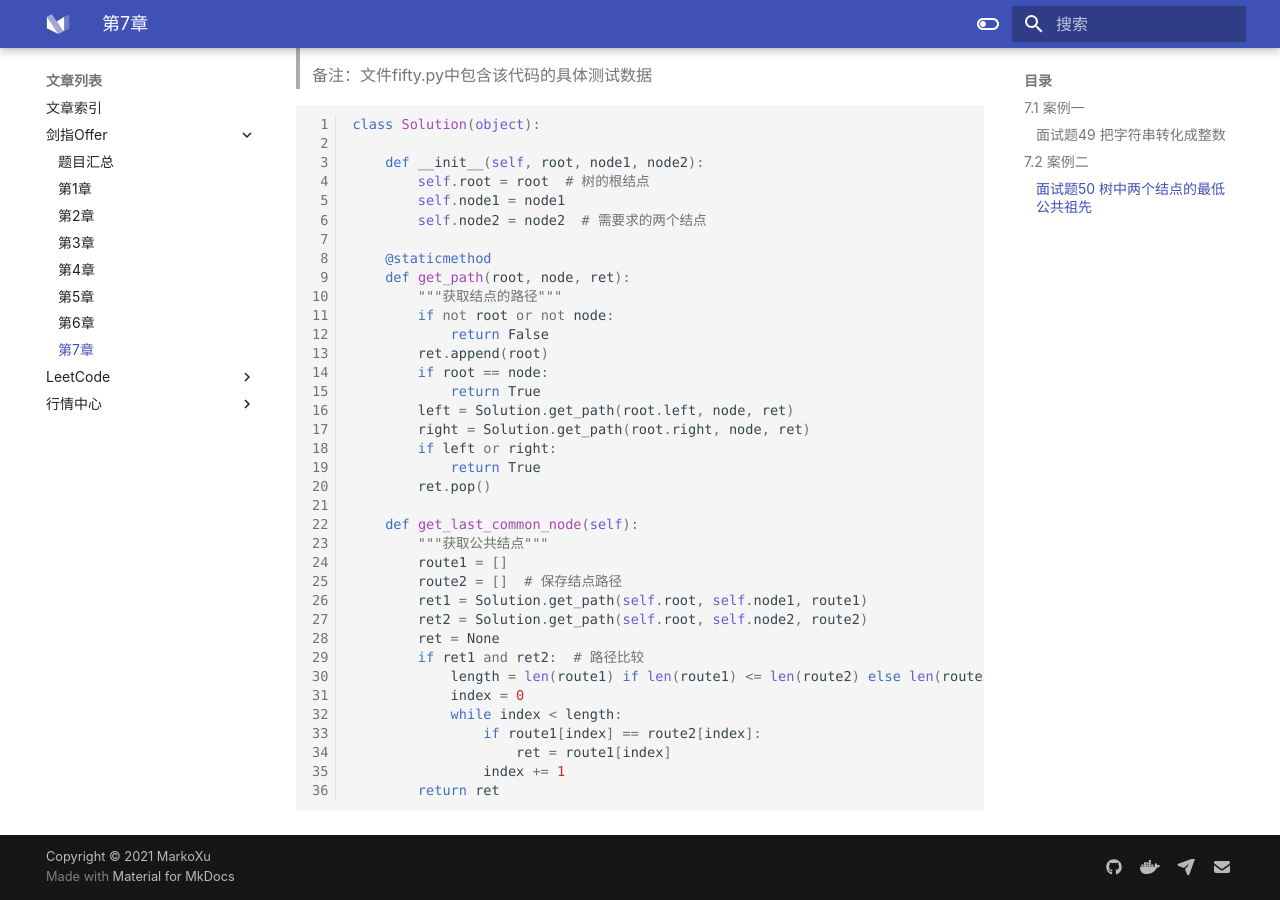
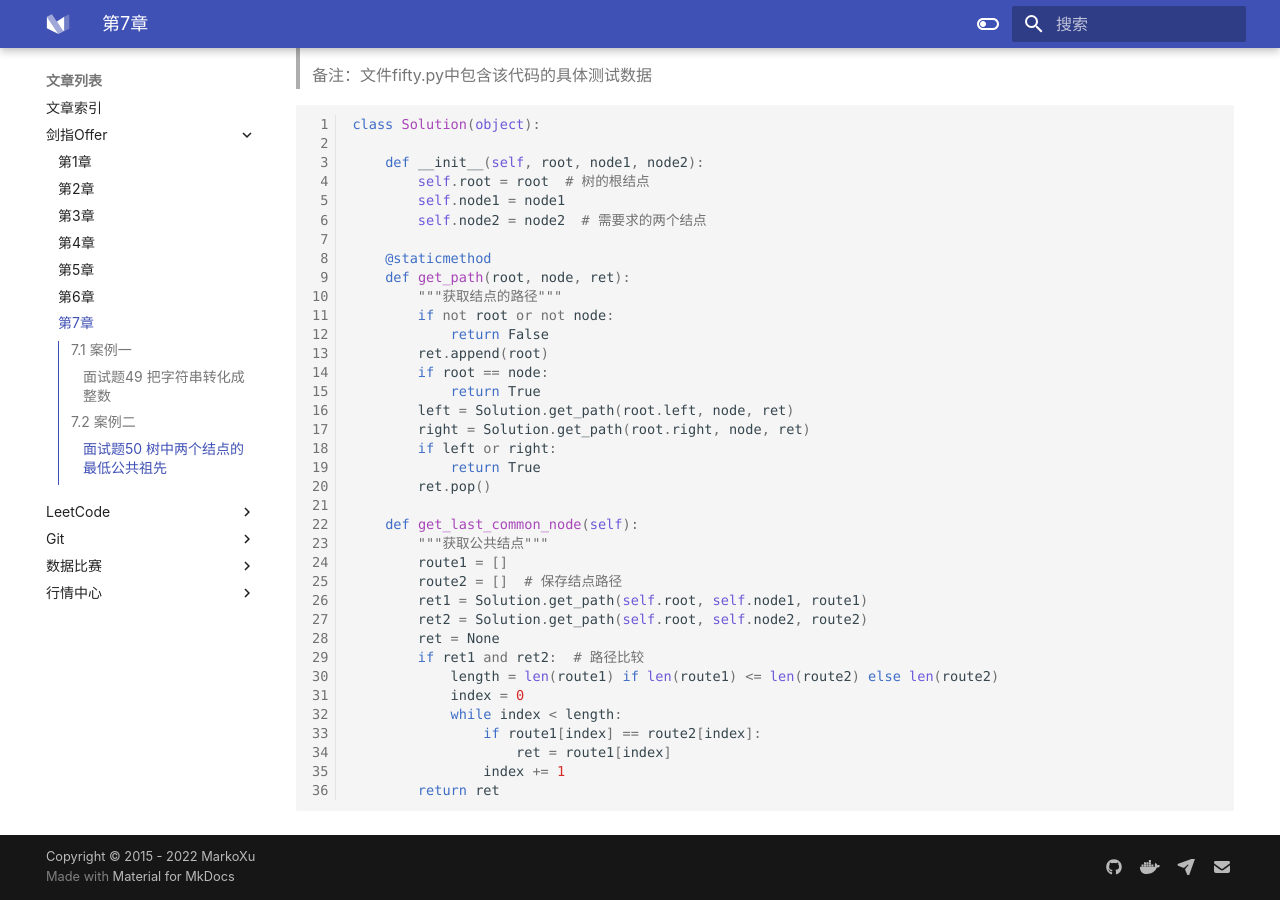
Before and after one commit to markoxu/www.markoxu.com, an MkDocs documentation site: the page built from docs/content/docs/code-interviews-offer/chapter-seventh.md, in a window 1280 px wide and 900 px high, scrolled down 1046 px. Built offline with MkDocs 1.6.1 and Material for MkDocs 9.7.7, drawn with Linux system fonts in a browser that asks for light colours; comment, search, counter and statistics services are not loaded; some of the changed lines change nothing that is shown.

Commit message:
Update mkdocs.yml

```diff
--- a/mkdocs.yml
+++ b/mkdocs.yml
@@ -2,7 +2,8 @@
 site_name: '惜余'
 site_author: 'MarkoXu'
 site_url: 'https://www.markoxu.com/'
-site_description: '当一个有趣的人儿~'
+site_description: '严于律己，宽以待人'
+site_registration: 粤ICP备20063259号
 
 # Repository
 edit_uri: ''
@@ -10,7 +11,7 @@
 site_dir: 'www.markoxu.com'
 
 # Copyright
-copyright: 'Copyright &copy; 2021 MarkoXu'
+copyright: 'Copyright &copy; 2015 - 2022 MarkoXu'
 
 # Extra CSS
 extra_css:
@@ -51,8 +52,10 @@
     logo: logo
   favicon: assets/images/favicon.ico
   features:
+    - navigation.indexes
     - navigation.tabs
     - navigation.instant
+    - toc.integrate
 
 # Extensions
 markdown_extensions:
@@ -119,7 +122,6 @@
   - 文章列表:
     - 文章索引: docs/overview.md
     - 剑指Offer:
-      - 题目汇总: docs/code-interviews-offer/overview.md
       - 第1章: docs/code-interviews-offer/chapter-first.md
       - 第2章: docs/code-interviews-offer/chapter-second.md
       - 第3章: docs/code-interviews-offer/chapter-third.md
@@ -128,9 +130,14 @@
       - 第6章: docs/code-interviews-offer/chapter-sixth.md
       - 第7章: docs/code-interviews-offer/chapter-seventh.md
     - LeetCode:
-      - 题目汇总: docs/leetcode/overview.md
+      - 题目汇总: docs/leetcode/leetcode.md
+    - Git:
+      - git分支模型: docs/git-tutorial/git-flow.md
+    - 数据比赛:
+      - 2018华为软挑大赛: docs/competition/2018-huawei-codecraft.md
+      - 2020阿里天池大赛: docs/competition/2020-ali-aiops-competition.md
+      - 2021阿里天池大赛: docs/competition/2021-ali-aiops-competition.md
     - 行情中心:
-        - 行情汇总: docs/market-center/overview.md
         - 涨跌统计: docs/market-center/zdtj.md
         - 大盘云图: docs/market-center/dpyt.md
         - 指数估值: docs/market-center/zsgz.md
```
